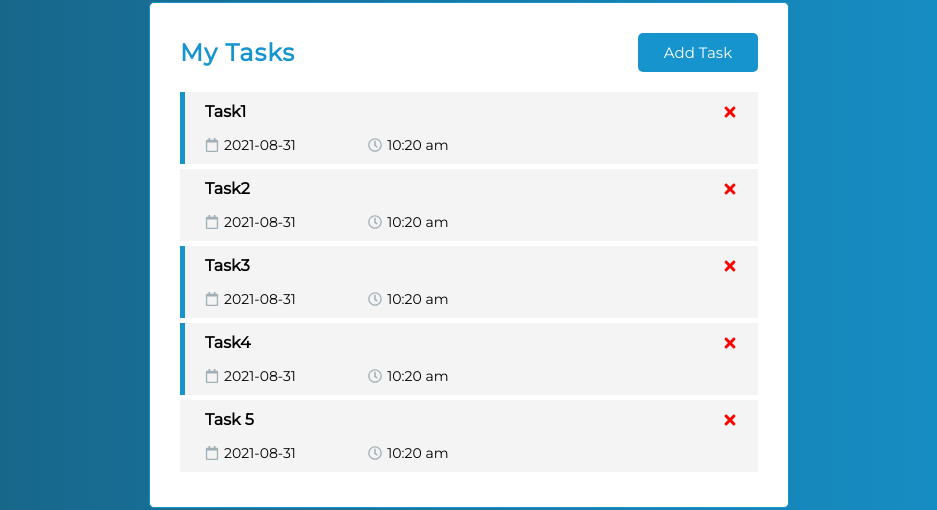
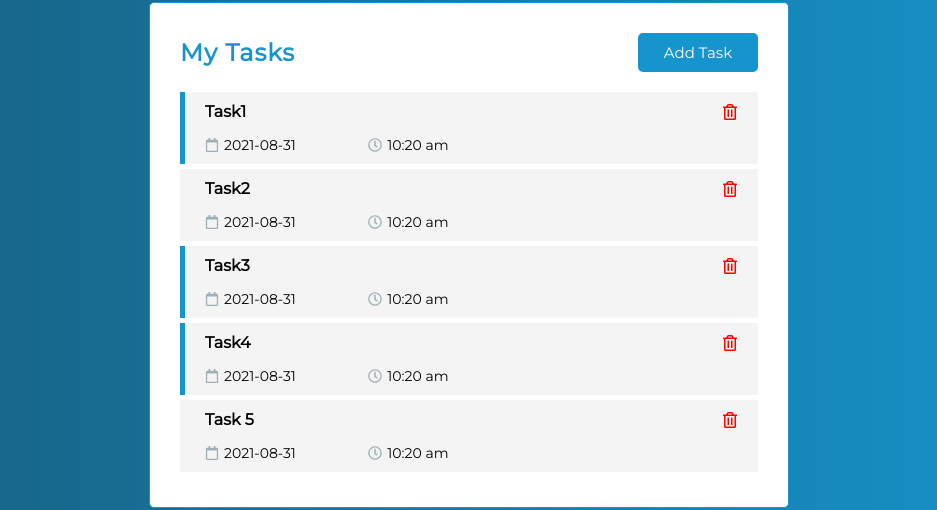
Before and after one commit to AnnSaid/tasks-reactjs-app, a React (Create React App) app: page / in a window 1280 px wide. Shown: the part 122-632 px from the top of the page, without its empty margins (171-1108 px from the left). Built offline with nearby package versions, Linux system fonts and the light colour scheme; the HTML template or start-up script is replaced by a standard one.

Commit message:
Update Task.js

```diff
--- a/src/components/Task.js
+++ b/src/components/Task.js
@@ -1,4 +1,4 @@
-import { FaTimes } from "react-icons/fa";
+import { FaRegTrashAlt } from "react-icons/fa";
 import { FaRegCalendar } from "react-icons/fa";
 import { FaRegClock } from "react-icons/fa";
 const Task = ({ task, onDelete, onToggle }) => {
@@ -9,7 +9,7 @@ const Task = ({ task, onDelete, onToggle }) => {
     >
       <p className="task-name">
         {task.text}{" "}
-        <FaTimes
+        <FaRegTrashAlt
           style={{ color: "red", cursor: "pointer" }}
           onClick={() => onDelete(task.id)}
         />
```
